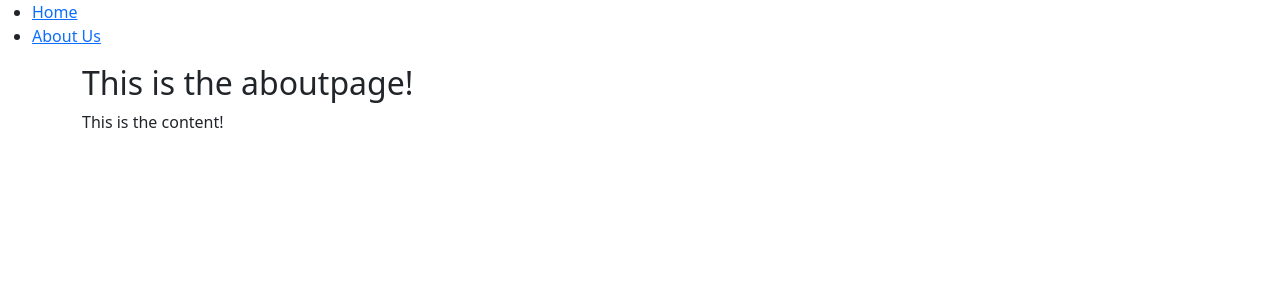
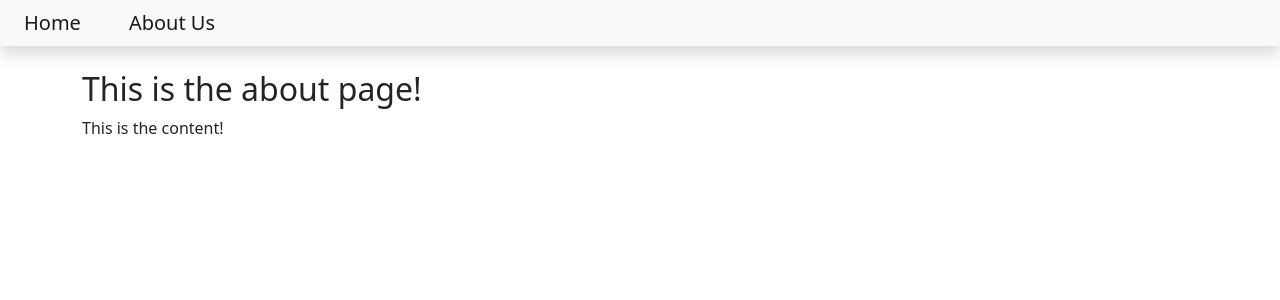
Before and after one commit to mervebalci/django_blog_translator, a Django app: page /about/ in a window 1280 px wide. Shown: the top 300 px of the page. Run offline with Django 4.2, Linux system fonts and the light colour scheme.

Commit message:
Applying Bootstrap Styling to the Navigation Menu

```diff
--- a/templates/about.html
+++ b/templates/about.html
@@ -3,7 +3,7 @@
 {% extends 'base.html' %}
 {% block content %}
         <div class="container">
-            <h2>This is the aboutpage!</h2>
+            <h2>This is the about page!</h2>
             <div>This is the content!</div>
         </div>
 {% endblock content %}
--- a/templates/base.html
+++ b/templates/base.html
@@ -11,15 +11,14 @@
         <title>Blog Posts</title>    <!-- Added a title for the website -->
     </head>
     <body>
-
-<nav>
-    <div>
-        <ul>    <!-- ul creates a list of menu items, such as home, about, sign in... -->
-            <li>    <!-- li stands for list -->
-                <a href="{% url 'home' %}">Home</a>    <!-- a tags are for creating a link -->
+        <nav class="navbar navbar-expand-lg navbar-light bg-light shadow mb-4" id="mainNav">    <!-- bg stands for background, mb stands for margin bottom -->
+            <div class="collapse navbar-collapse" id="navbarResponsive">
+                <ul class="navbar-nav ml-auto">    <!-- ul creates a list of menu items, such as home, about, sign in... ml stands for margin left-->
+                    <li class="nav-item">    <!-- li stands for list -->
+                        <a class="navbar-brand p-4" href="{% url 'home' %}">Home</a>    <!-- a tags are for creating a link. p stands for padding -->
                     </li>
                     <li>
-                <a href="{% url 'about_view' %}">About Us</a>    <!-- Pulled the name inside the quotes '' from blog > urls.py -->
+                        <a class="navbar-brand p-2" href="{% url 'about_view' %}">About Us</a>    <!-- Pulled the name inside the quotes '' from blog > urls.py -->
                     </li>
                 </ul>
             </div>
@@ -33,7 +32,7 @@
 </html>
 
 
-<!-- After cut-paste line5-13 and 28-30, base.html became the parent.
-    And all the other html blog posts will be child of base.html and get all these line5-13 and 28-30 from base.html
+<!-- After cut-paste line5-13 and 30-32, base.html became the parent.
+    And all the other html blog posts will be child of base.html and get all these line5-13 and 30-32 from base.html
     This also allow us to apply bootstrap on every single web page.
     And now, need to tell each of the pages that it has to extend -->
```
Lines whose indentation alone changed are shown as unchanged.
